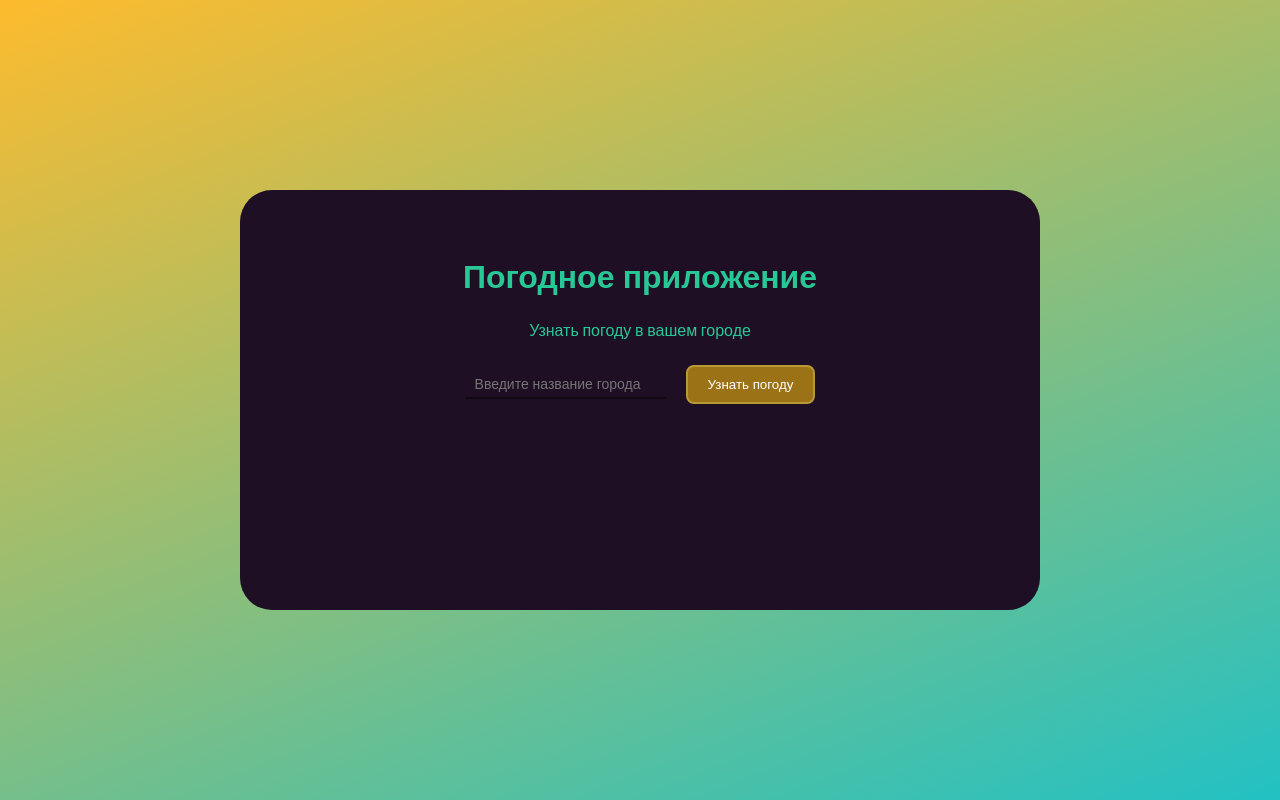
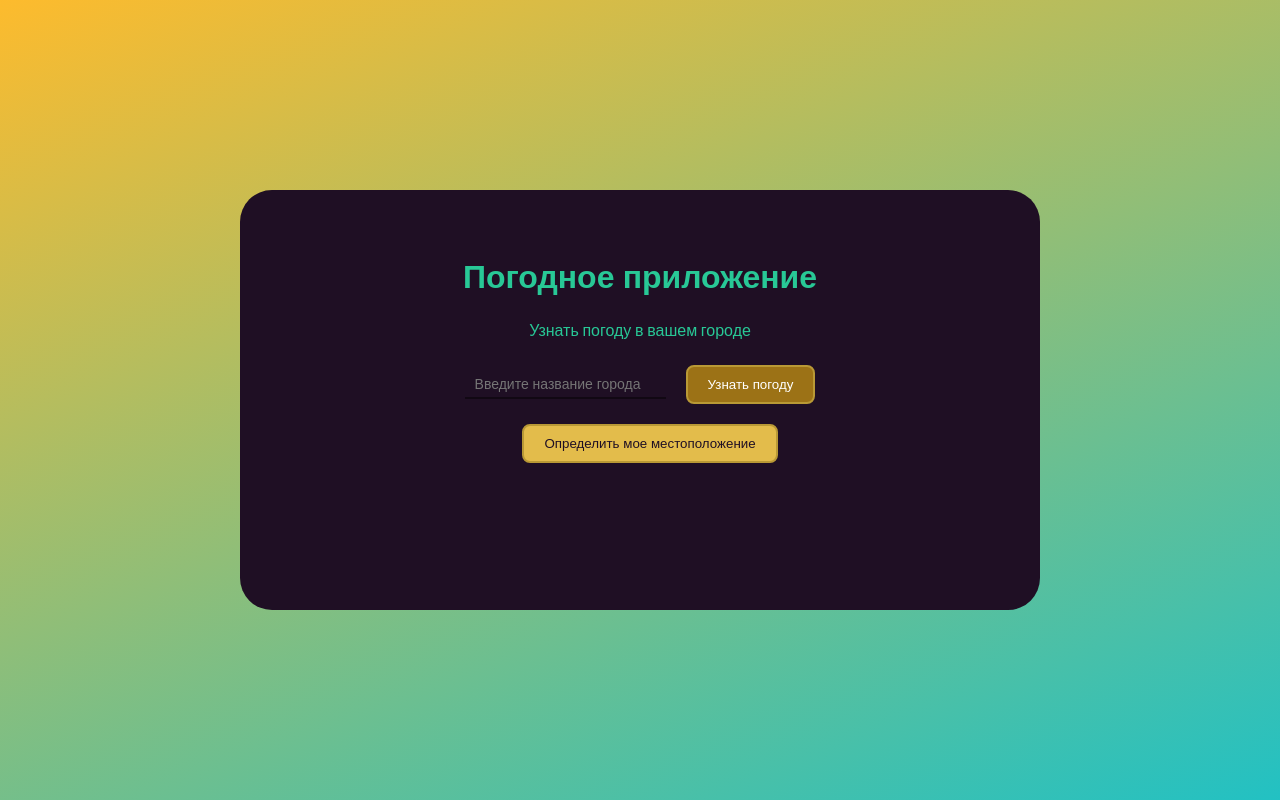
Before and after one commit to 7Hunter7/Weather_App, a Vue app: page / in a window 1280 px wide. Built offline with nearby package versions, Linux system fonts and the light colour scheme.

Commit message:
Updated 'App.vue' - Added import and use 'getWeatherByGeolocation', added new button and method 'handleGetWeatherByGeolocation() using it

```diff
--- a/src/App.vue
+++ b/src/App.vue
@@ -21,7 +21,9 @@
     </button>
     <p class="wrapper__error">{{ error }}</p>
     <div v-if="isLoading" class="wrapper__loading">Загрузка...</div>
-
+    <button class="wrapper__button" @click="handleGetWeatherByGeolocation()">
+      Определить мое местоположение
+    </button>
     <WeatherCard v-if="weatherData != null" :weather="weatherData" />
 
     <!-- Кнопка для очистки кэша и обновления данных -->
@@ -67,7 +69,8 @@ const showNotification = (message, type = 'info') => {
 }
 
 // Используем service useWeatherApi и передаем в неё showNotification
-const { weatherData, error, isLoading, getWeather, updateWeather } = useWeatherApi(showNotification)
+const { weatherData, error, isLoading, getWeather, getWeatherByGeolocation, updateWeather } =
+  useWeatherApi(showNotification)
 
 // Получение погоды
 const handleGetWeather = () => {
@@ -77,6 +80,12 @@ const handleGetWeather = () => {
     return
   }
   getWeather(city.value)
+}
+
+// Получение погоды по геопозиции пользователя
+const handleGetWeatherByGeolocation = () => {
+  getWeatherByGeolocation()
+  city.value = '' // Очистка поля ввода для города, чтобы не было конфликтов
 }
 
 // Обновление погоды
```
